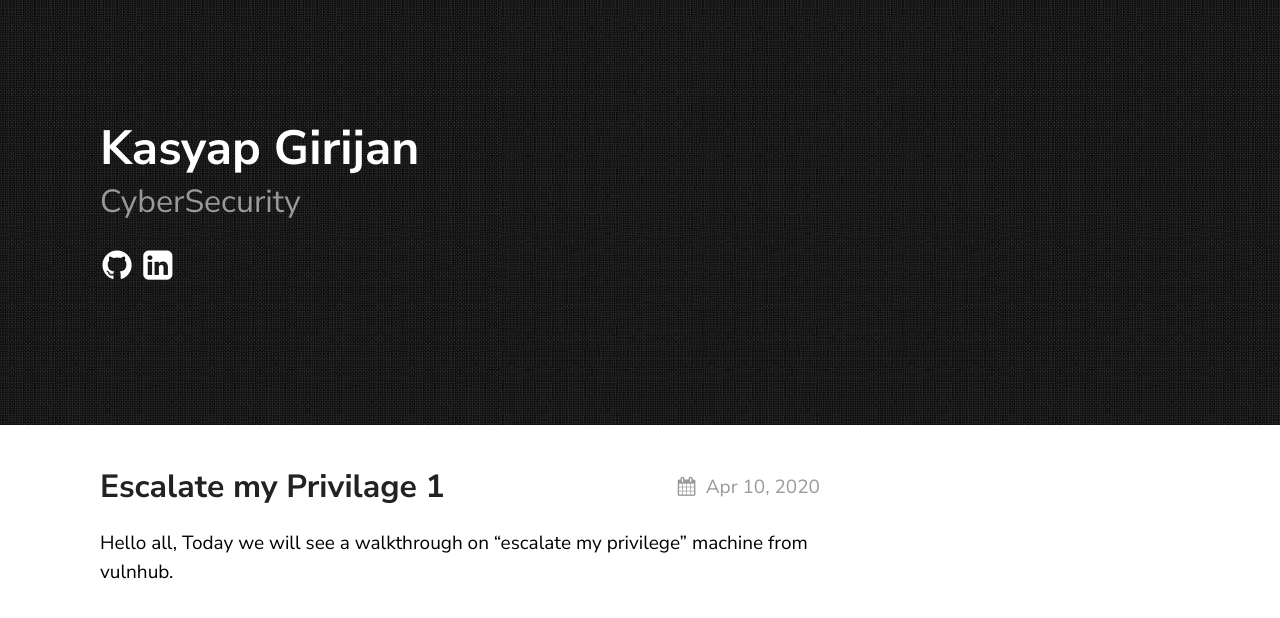
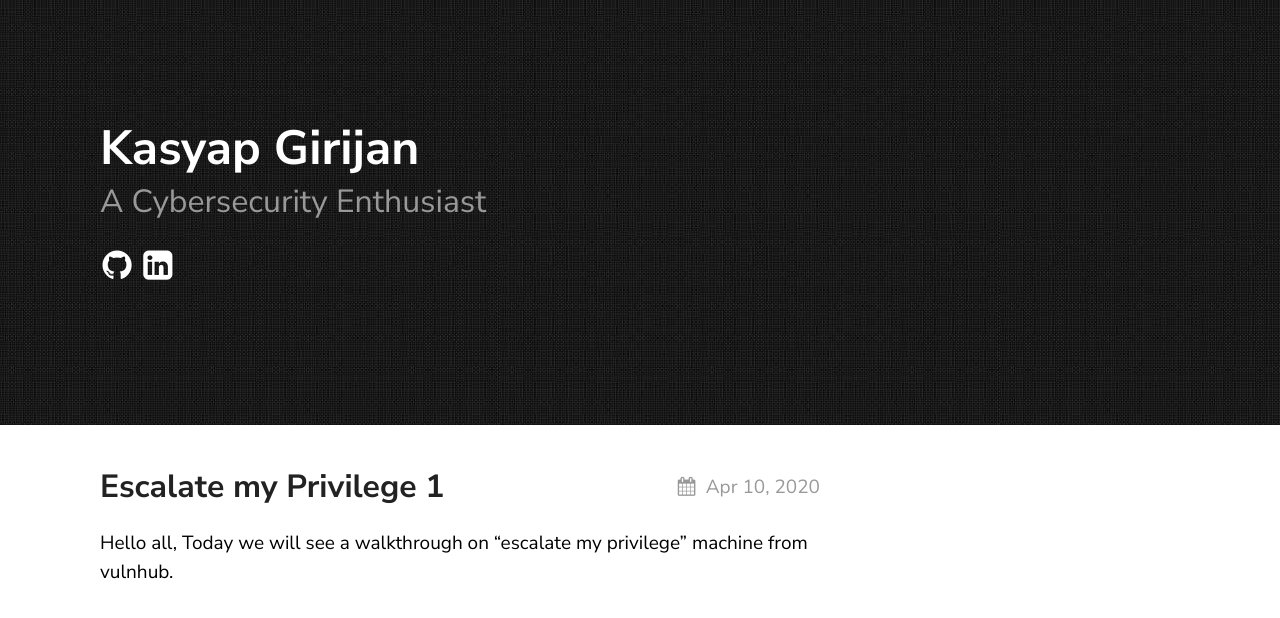
Before and after one commit to kasyapgirijan/kasyapgirijan.github.io, a Jekyll site: the page built from index.md, in a window 1280 px wide. Shown: the top 618 px of the page. Built offline with Jekyll 4.4.1, drawn with Linux system fonts in a browser that asks for light colours.

Commit message:
made necessary changes

```diff
--- a/_config.yml
+++ b/_config.yml
@@ -1,6 +1,6 @@
 title: Texture Theme
 author: GitHub User
-email:
+email: karthakasyap18@gmail.com
 description: > # this means to ignore newlines until "show_exerpts:"
   Write an awesome description for your new site here. You can edit this
   line in _config.yml. It will appear in your document head meta (for
@@ -15,7 +15,7 @@ sass:
 permalink: /posts/:title/
 texture:
   title: Kasyap Girijan
-  tagline: CyberSecurity
+  tagline: A Cybersecurity Enthusiast
   date_format: "%b %-d, %Y"
   style: black
   showNav: false
--- a/_posts/2020-04-10-Escalate my Privilage.markdown
+++ b/_posts/2020-04-10-Escalate my Privilage.markdown
@@ -1,8 +1,8 @@
 ---
 layout: post
-title:  "Escalate my Privilage 1"
+title:  "Escalate my Privilege 1"
 date:  2020-04-10 16:03:36 +0530
-categories: CTF Wiretup Walkthrough
+categories: CTF Wirtetup Walkthrough
 ---
 Hello all, Today we will see a walkthrough on “escalate my privilege” machine from vulnhub.
 
```
